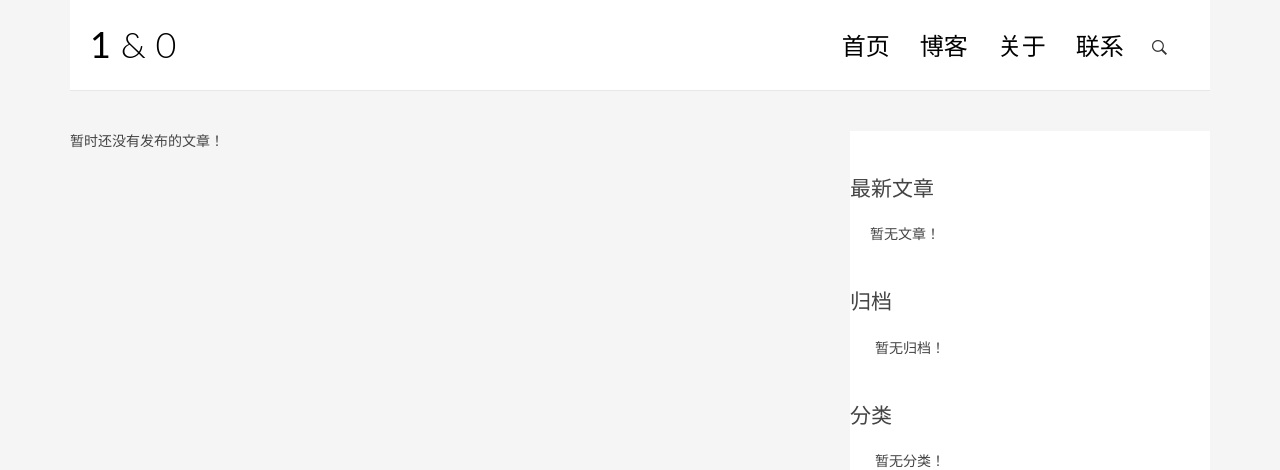
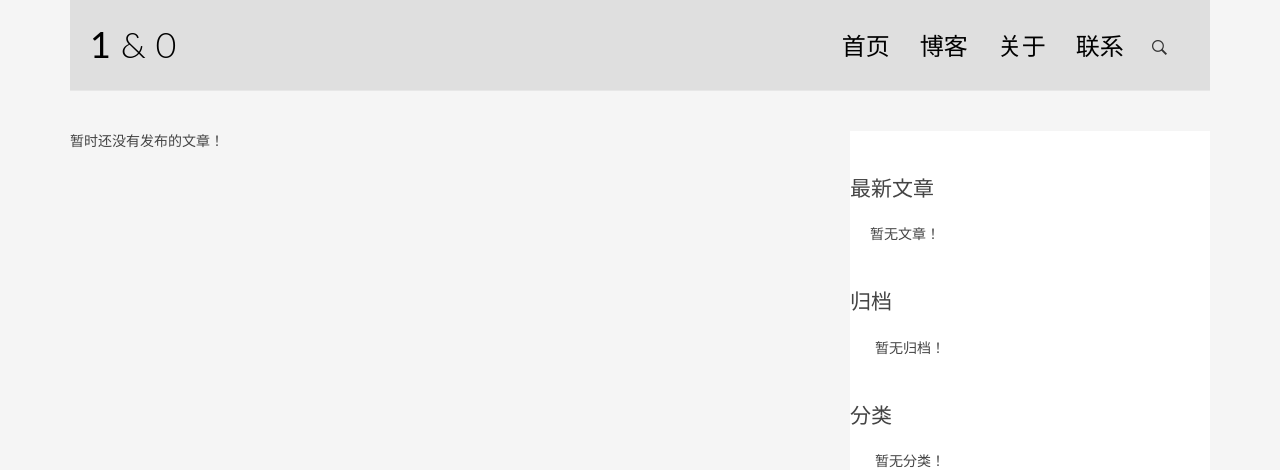
Before and after one commit to L-M-Sherlock/MyBlogInDjango, a Django app: page / in a window 1280 px wide. Shown: the top 470 px of the page. Run offline with Django 3.2, Linux system fonts and the light colour scheme; data that the repository does not hold is empty; some libraries are stand-ins or nearby versions.

Commit message:
颜色更改

```diff
--- a/blog/static/blog/css/custom.css
+++ b/blog/static/blog/css/custom.css
@@ -104,7 +104,7 @@ img {
  */
 
 #site-header {
-    background-color: #FFF;
+    background-color: #DFDFDF;
     padding: 25px 20px;
     margin-bottom: 40px;
     border-bottom: 1px solid #e7e7e7;
@@ -214,7 +214,7 @@ img {
 }
 
 .post {
-    background: #fff;
+    background: #dfdfdf;
     padding: 30px 30px 0;
 }
 
```
